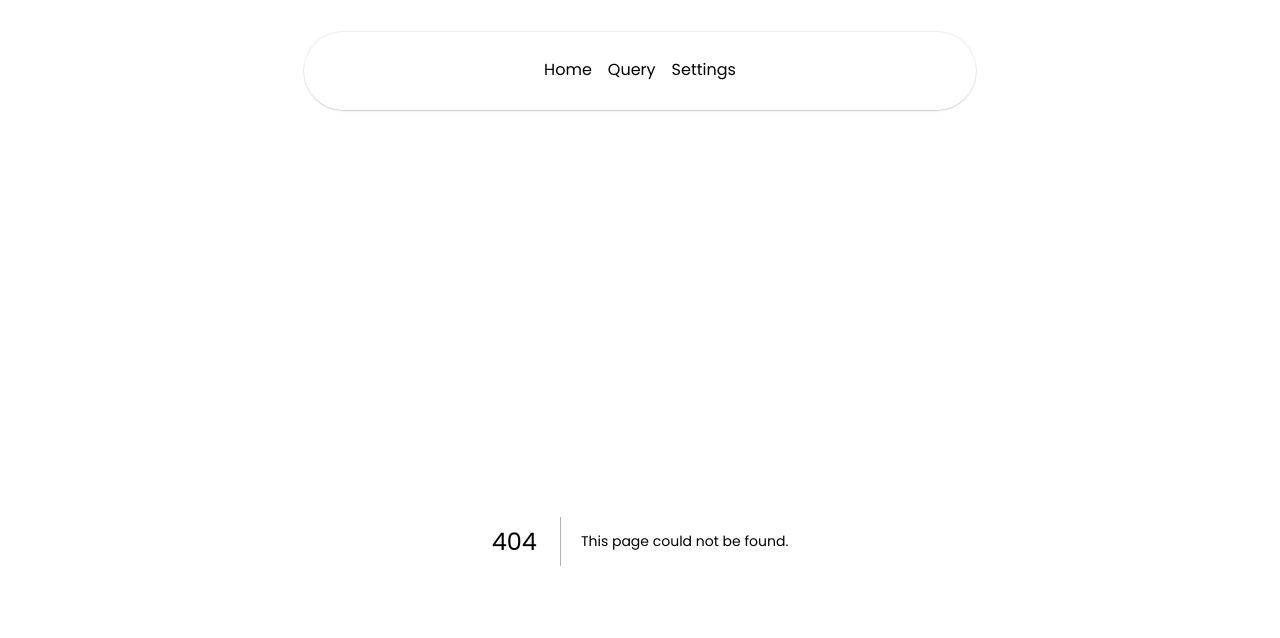
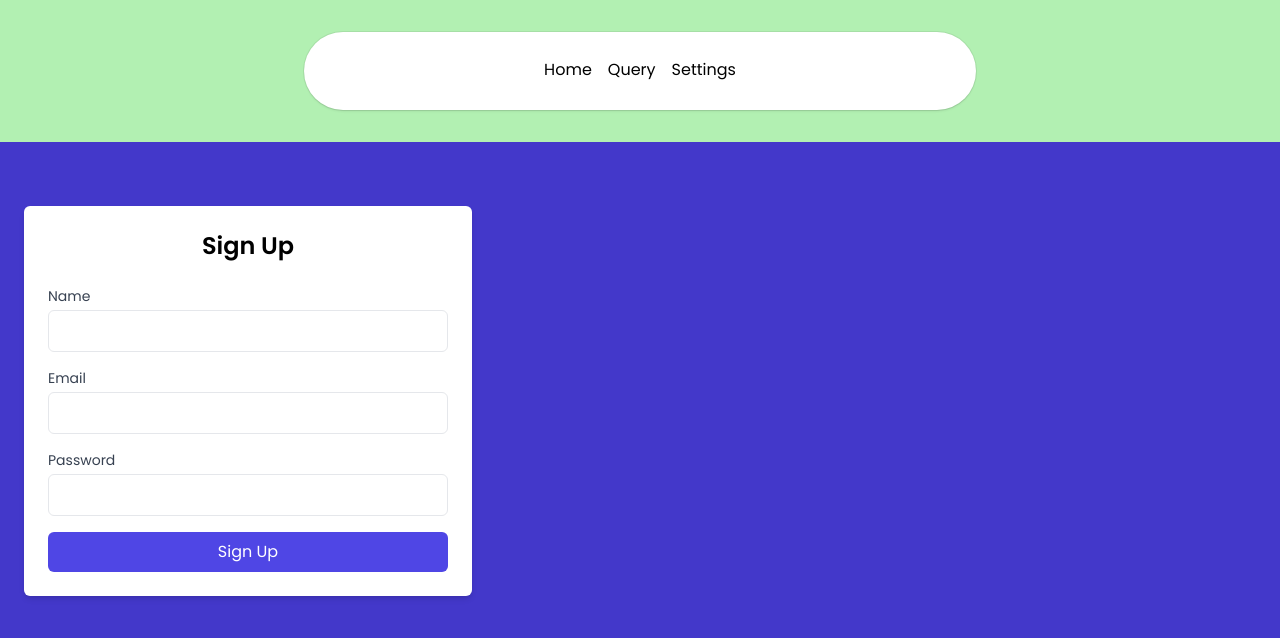
Before and after one commit to SM-Sclass/procurement1682, a Next.js app in the folder webcrawl/: page /Signup in a window 1280 px wide. Before the commit this address had no page. Shown: the top 638 px of the page. Built offline with nearby package versions, Linux system fonts and the light colour scheme.

Commit message:
SignInUp done

```diff
--- /dev/null
+++ b/webcrawl/src/app/(pages)/(auth)/Login/page.jsx
@@ -0,0 +1,13 @@
+import React from 'react'
+
+function page() {
+  return (
+    <div className="h-full m-5 p-5 bg-indigo-700 ">
+        <div className="">
+
+        </div>
+    </div>
+  )
+}
+
+export default page
--- /dev/null
+++ b/webcrawl/src/app/(pages)/(auth)/Signin/page.jsx
@@ -0,0 +1,80 @@
+"use client"
+import { useForm } from "react-hook-form";
+import { zodResolver } from "@hookform/resolvers/zod";
+import { z } from "zod";
+import { signInSchema } from "../../../../formSchema/SignInUpSchema";
+import Link from "next/link";
+
+export default function SignInSignUpPage() {
+  const {
+    register: registerSignIn,
+    handleSubmit: handleSignIn,
+    formState: { errors: signInErrors },
+  } = useForm({
+    resolver: zodResolver(signInSchema),
+  });
+
+
+  const onSubmitSignIn = (data) => {
+    console.log("Sign In Data: ", data);
+  };
+
+
+  return (
+    <div className="min-h-screen flex flex-col items-center justify-start bg-indigo-700 p-6">
+      {/* Sign In Form */}
+      <div className="bg-white p-6 rounded-md shadow-md w-full max-w-md">
+        <h2 className="text-2xl font-semibold text-black mb-6 text-center">Sign In</h2>
+        <form onSubmit={handleSignIn(onSubmitSignIn)} className="space-y-4">
+          <div>
+            <label className="block text-sm font-medium text-gray-700">Email</label>
+            <input
+              type="email"
+              {...registerSignIn("email")}
+              className="w-full p-2 mt-1 border rounded-md"
+            />
+            {signInErrors.email && (
+              <p className="text-red-500 text-sm">{signInErrors.email.message}</p>
+            )}
+          </div>
+
+          <div>
+            <label className="block text-sm font-medium text-gray-700">Password</label>
+            <input
+              type="password"
+              {...registerSignIn("password")}
+              className="w-full p-2 mt-1 border rounded-md"
+            />
+            {signInErrors.password && (
+              <p className="text-red-500 text-sm">{signInErrors.password.message}</p>
+            )}
+          </div>
+
+          <button
+            type="submit"
+            className="w-full bg-indigo-600 text-white py-2 rounded-lg hover:bg-indigo-800"
+          >
+            Sign In
+          </button>
+        </form>
+
+        {/* Sign In with Google */}
+        <div className="mt-4 text-center">
+          <button className="w-full bg-white flex items-center justify-center text-black border border-black py-2 rounded-lg hover:bg-red-600">
+            <svg xmlns="http://www.w3.org/2000/svg" viewBox="0 0 50 50" width="20px" height="20px"><path d="M 26 2 C 13.308594 2 3 12.308594 3 25 C 3 37.691406 13.308594 48 26 48 C 35.917969 48 41.972656 43.4375 45.125 37.78125 C 48.277344 32.125 48.675781 25.480469 47.71875 20.9375 L 47.53125 20.15625 L 46.75 20.15625 L 26 20.125 L 25 20.125 L 25 30.53125 L 36.4375 30.53125 C 34.710938 34.53125 31.195313 37.28125 26 37.28125 C 19.210938 37.28125 13.71875 31.789063 13.71875 25 C 13.71875 18.210938 19.210938 12.71875 26 12.71875 C 29.050781 12.71875 31.820313 13.847656 33.96875 15.6875 L 34.6875 16.28125 L 41.53125 9.4375 L 42.25 8.6875 L 41.5 8 C 37.414063 4.277344 31.960938 2 26 2 Z M 26 4 C 31.074219 4 35.652344 5.855469 39.28125 8.84375 L 34.46875 13.65625 C 32.089844 11.878906 29.199219 10.71875 26 10.71875 C 18.128906 10.71875 11.71875 17.128906 11.71875 25 C 11.71875 32.871094 18.128906 39.28125 26 39.28125 C 32.550781 39.28125 37.261719 35.265625 38.9375 29.8125 L 39.34375 28.53125 L 27 28.53125 L 27 22.125 L 45.84375 22.15625 C 46.507813 26.191406 46.066406 31.984375 43.375 36.8125 C 40.515625 41.9375 35.320313 46 26 46 C 14.386719 46 5 36.609375 5 25 C 5 13.390625 14.386719 4 26 4 Z" /></svg>
+            <span className="ml-2">Google</span>
+          </button>
+        </div>
+
+        {/* Option to Sign Up */}
+        <p className="mt-4 text-center text-slate-500">
+          Don't have an account?{" "}
+          <Link href="/Signup" className="text-indigo-600 hover:underline">
+            Sign Up
+          </Link>
+        </p>
+      </div>
+
+    </div>
+  );
+}
--- /dev/null
+++ b/webcrawl/src/app/(pages)/(auth)/Signup/page.jsx
@@ -0,0 +1,72 @@
+"use client"
+import { useForm } from "react-hook-form";
+import { zodResolver } from "@hookform/resolvers/zod";
+import React from 'react'
+import { signUpSchema } from '@/formSchema/SignInUpSchema';
+function page() {
+    const {
+        register: registerSignUp,
+        handleSubmit: handleSignUp,
+        formState: { errors: signUpErrors },
+      } = useForm({
+        resolver: zodResolver(signUpSchema),
+      });
+
+      const onSubmitSignUp = (data) => {
+        console.log("Sign Up Data: ", data);
+      };
+  return (
+    <div className="min-h-screen flex flex-col items-cneter justify-start bg-indigo-700 p-6">
+
+    <div id="signup" className="bg-white p-6 mt-10 rounded-md shadow-md w-full max-w-md">
+        <h2 className="text-2xl font-semibold mb-6 text-black text-center">Sign Up</h2>
+        <form onSubmit={handleSignUp(onSubmitSignUp)} className="space-y-4">
+          <div>
+            <label className="block text-sm font-medium text-gray-700">Name</label>
+            <input
+              type="text"
+              {...registerSignUp("name")}
+              className="w-full p-2 mt-1 border rounded-md"
+            />
+            {signUpErrors.name && (
+              <p className="text-red-500 text-sm">{signUpErrors.name.message}</p>
+            )}
+          </div>
+
+          <div>
+            <label className="block text-sm font-medium text-gray-700">Email</label>
+            <input
+              type="email"
+              {...registerSignUp("email")}
+              className="w-full p-2 mt-1 border rounded-md"
+              />
+            {signUpErrors.email && (
+              <p className="text-red-500 text-sm">{signUpErrors.email.message}</p>
+            )}
+          </div>
+
+          <div>
+            <label className="block text-sm font-medium text-gray-700">Password</label>
+            <input
+              type="password"
+              {...registerSignUp("password")}
+              className="w-full p-2 mt-1 border rounded-md"
+            />
+            {signUpErrors.password && (
+                <p className="text-red-500 text-sm">{signUpErrors.password.message}</p>
+            )}
+          </div>
+
+          <button
+            type="submit"
+            className="w-full bg-indigo-600 text-white py-2 rounded-md hover:bg-indigo-800"
+          >
+            Sign Up
+          </button>
+        </form>
+      </div>
+    </div>
+  )
+}
+
+export default page
--- a/webcrawl/src/app/(pages)/Query/page.jsx
+++ b/webcrawl/src/app/(pages)/Query/page.jsx
@@ -9,8 +9,9 @@ function query() {
   const { products } = useContext(ScrapDataContext);
 
   return (
-    <div className="min-h-screen mb-5">
+    <div className="min-h-screen my-10">
       <div className=" container h-full flex flex-col items-center bg-black rounded-lg">
+        <h1 className="text-xl my-3 p-3">Query your Requirments</h1>
           <Tabtrails />
           <ScrapContent products={products}/>
       </div>
--- a/webcrawl/src/app/globals.css
+++ b/webcrawl/src/app/globals.css
@@ -17,7 +17,7 @@
 
 @media (prefers-color-scheme: dark) {
   :root {
-    --background: rgb(52, 53, 52);
+    --background: rgb(67 56 202);
     --foreground: #ededed;
   }
 }
--- a/webcrawl/src/components/Navbar.jsx
+++ b/webcrawl/src/components/Navbar.jsx
@@ -20,7 +20,7 @@ function Navbar({ className }) {
                 <MenuItem setActive={setActive} active={active} item="Settings" href="Settings">
                     <div className="flex flex-col space-y-4 text-sm">
                         <HoveredLink href="/Profile">Profile</HoveredLink>
-                        <HoveredLink href="/Logout">Logout</HoveredLink>
+                        <HoveredLink href="/Signin">SignIn</HoveredLink>
                     </div>
                 </MenuItem>
             </Menu>
--- a/webcrawl/src/components/PreviousScrape.jsx
+++ b/webcrawl/src/components/PreviousScrape.jsx
@@ -30,8 +30,8 @@ function ServiceHistory() {
     return (
         <div className="container flex flex-col items-center mx-auto p-4">
             <h2 className="text-xl font-semibold mt-8 mb-4">Product History</h2>
-            <div className="overflow-x-auto ">
-                <table className="table-auto w-full border-collapse">
+            <div className="overflow-x-auto w-full">
+                <table className="table-auto w-full overflow-x-auto border-collapse">
                     <thead>
                         <tr className="bg-gray-900 text-white">
                             <th className="px-4 py-2 border">Name</th>
--- a/webcrawl/src/components/Showcase.jsx
+++ b/webcrawl/src/components/Showcase.jsx
@@ -9,8 +9,6 @@ function Showcase() {
             <p className="text-lg">Latest Market Rates</p>
             <p className='text-lg'>Multi source real-time data gathered from </p>
             </div>
-
-
         </div>
     )
 }
--- /dev/null
+++ b/webcrawl/src/formSchema/SignInUpSchema.js
@@ -0,0 +1,25 @@
+// validationSchema.js
+import { z } from "zod";
+
+export const signInSchema = z.object({
+  email: z
+    .string()
+    .email("Please enter a valid email address")
+    .nonempty("Email is required"),
+  password: z
+    .string()
+    .min(6, "Password must be at least 6 characters long")
+    .nonempty("Password is required"),
+});
+
+export const signUpSchema = z.object({
+  name: z.string().min(1, "Name is required"),
+  email: z
+    .string()
+    .email("Please enter a valid email address")
+    .nonempty("Email is required"),
+  password: z
+    .string()
+    .min(6, "Password must be at least 6 characters long")
+    .nonempty("Password is required"),
+});
```
Also changed, not shown: webcrawl/public/icons8-google.svg (added).
